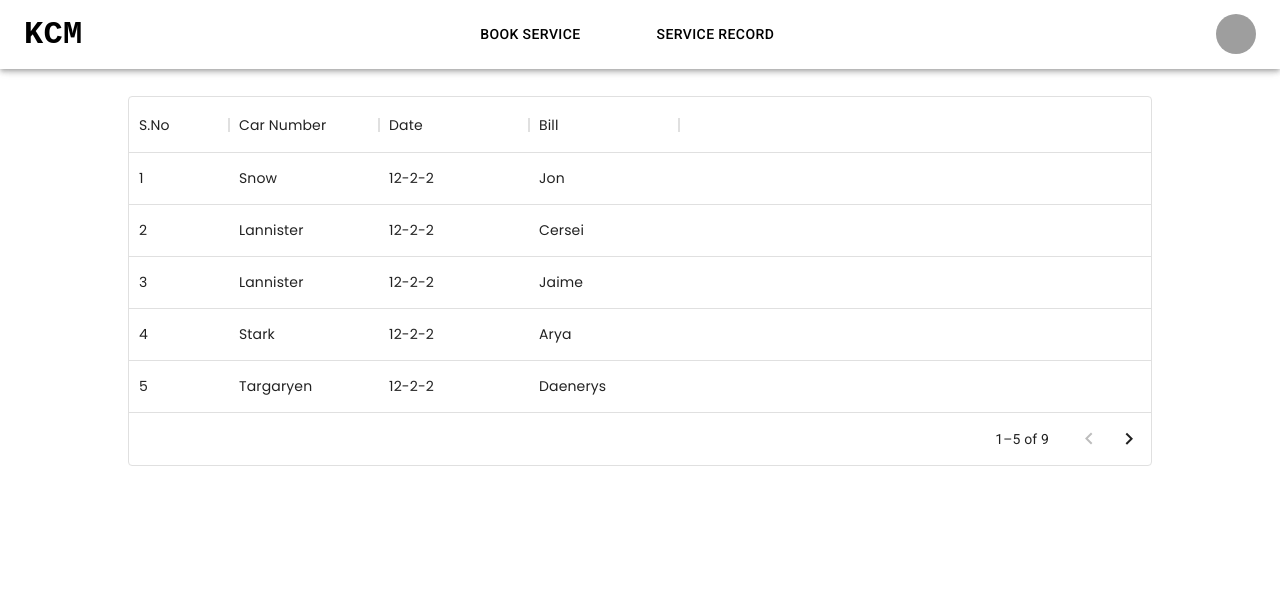
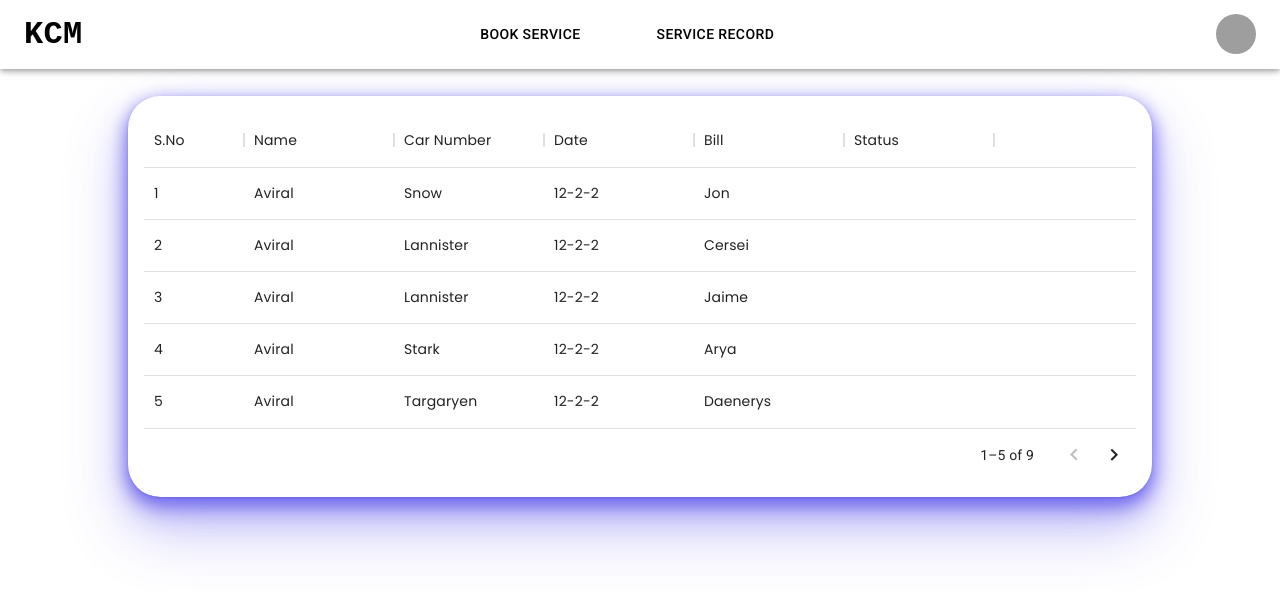
Before and after one commit to HAL-Services/KCM-New, a React (Create React App) app: page /record in a window 1280 px wide. Shown: the top 592 px of the page. Built offline with nearby package versions, Linux system fonts and the light colour scheme; sample sign-in values are in the browser's storage; grey boxes are pictures that could not be loaded.

Commit message:
Changes to service Pages

```diff
--- a/src/components/DataTable.jsx
+++ b/src/components/DataTable.jsx
@@ -1,7 +1,13 @@
 import "../styles/DataTable.styles.scss";
 import { DataGrid } from "@mui/x-data-grid";
+import { faRightToBracket } from "@fortawesome/free-solid-svg-icons";
 const columns = [
   { field: "id", headerName: "S.No" },
+  {
+    field: "name",
+    headerName: "Name",
+    width: 150,
+  },
   {
     field: "carNo",
     headerName: "Car Number",
@@ -18,29 +24,47 @@ const columns = [
     sortable: false,
     width: 150,
   },
+  { field: "status", headerName: "Status", sortable: true, width: 150 },
 ];
 
 const rows = [
-  { id: 1, carNo: "Snow", time: "12-2-2", bill: "Jon" },
-  { id: 2, carNo: "Lannister", time: "12-2-2", bill: "Cersei" },
-  { id: 3, carNo: "Lannister", time: "12-2-2", bill: "Jaime" },
-  { id: 4, carNo: "Stark", time: "12-2-2", bill: "Arya" },
-  { id: 5, carNo: "Targaryen", time: "12-2-2", bill: "Daenerys" },
-  { id: 6, carNo: "Melisandre", time: "12-2-2", bill: "aa" },
-  { id: 7, carNo: "Clifford", time: "12-2-2", bill: "Ferrara" },
-  { id: 8, carNo: "Frances", time: "12-2-2", bill: "Rossini" },
-  { id: 9, carNo: "Roxie", time: "12-2-2", bill: "Harvey" },
+  { id: 1, name: "Aviral", carNo: "Snow", time: "12-2-2", bill: "Jon" },
+  { id: 2, name: "Aviral", carNo: "Lannister", time: "12-2-2", bill: "Cersei" },
+  { id: 3, name: "Aviral", carNo: "Lannister", time: "12-2-2", bill: "Jaime" },
+  { id: 4, name: "Aviral", carNo: "Stark", time: "12-2-2", bill: "Arya" },
+  {
+    id: 5,
+    name: "Aviral",
+    carNo: "Targaryen",
+    time: "12-2-2",
+    bill: "Daenerys",
+  },
+  { id: 6, name: "Aviral", carNo: "Melisandre", time: "12-2-2", bill: "aa" },
+  { id: 7, name: "Aviral", carNo: "Clifford", time: "12-2-2", bill: "Ferrara" },
+  { id: 8, name: "Aviral", carNo: "Frances", time: "12-2-2", bill: "Rossini" },
+  { id: 9, name: "Aviral", carNo: "Roxie", time: "12-2-2", bill: "Harvey" },
 ];
 
 export default function DataTable() {
   return (
-    <div style={{ height: 370, width: "80%", marginTop: "4rem" }}>
+    <div
+      style={{
+        height: "auto",
+        width: "80%",
+        marginTop: "4rem",
+        boxShadow:
+          "rgba(79, 71, 235, 0.3) 0px 1px 2px,rgba(79, 71, 235, 0.3) 0px 4px 15px, rgba(79, 71, 235, 0.3) 0px 8px 20px,rgba(80, 71, 235, 0.3) 0px 8px 16px, rgba(80, 71, 235, 0.3) 0px 16px 32px,rgba(79, 71, 235, 0.3) 0px 32px 64px",
+        borderRadius: "2rem",
+      }}
+    >
       <DataGrid
         className="data-grid"
         rows={rows}
         columns={columns}
         pageSize={5}
         rowsPerPageOptions={[5]}
+        autoHeight={true}
+        style={{ border: "none", padding: "1rem" }}
       />
     </div>
   );
--- a/src/components/ServiceBar.jsx
+++ b/src/components/ServiceBar.jsx
@@ -108,12 +108,12 @@ export default function ServiceBar() {
                 color: "black",
               }}
             >
-              {pages.map((page) => (
+              {pages.map((page, index) => (
                 <MenuItem
                   style={{
                     color: "black",
                   }}
-                  key={page}
+                  key={index}
                   onClick={handleCloseNavMenu}
                 >
                   <Link
@@ -122,7 +122,7 @@ export default function ServiceBar() {
                     }}
                     to={`/${page[0]}`}
                   >
-                    <Typography style={{ color: "black" }} textAlign="center">
+                    <Typography style={{ color: "black", textAlign: "center" }}>
                       {page[1]}
                     </Typography>
                   </Link>
@@ -155,10 +155,10 @@ export default function ServiceBar() {
             style={{ justifyContent: "center", color: "black" }}
             sx={{ flexGrow: 1, display: { xs: "none", md: "flex" } }}
           >
-            {pages.map((page) => (
+            {pages.map((page, index) => (
               <Link to={`/${page[0]}`}>
                 <Button
-                  key={page[0]}
+                  key={index}
                   onClick={handleCloseNavMenu}
                   sx={{ my: 2, color: "white", display: "block" }}
                   style={{ marginRight: "60px", color: "black" }}
@@ -196,8 +196,8 @@ export default function ServiceBar() {
                   <Button
                     style={{
                       color: "black",
+                      textAlign: "center",
                     }}
-                    textAlign="center"
                   >
                     Profile
                   </Button>
@@ -207,8 +207,8 @@ export default function ServiceBar() {
                 <Button
                   style={{
                     color: "black",
+                    textAlign: "center",
                   }}
-                  textAlign="center"
                   onClick={handleClick}
                 >
                   Logout
--- a/src/styles/ExpertisePage.styles.scss
+++ b/src/styles/ExpertisePage.styles.scss
@@ -29,7 +29,7 @@
     padding: 3rem 2rem;
     margin-bottom: 30px;
   }
-  transition: 500ms all ease-out;
+  transition: 200ms;
   &:hover {
     transform: scale(1.05);
     box-shadow: rgb(95, 95, 223) 0px 13px 27px -5px,
--- a/src/styles/ServiceForm.styles.scss
+++ b/src/styles/ServiceForm.styles.scss
@@ -19,7 +19,7 @@
     justify-content: center;
     flex-direction: column;
     width: 100%;
-    padding: 20px;
+    padding: 2rem 5rem;
     .input-container {
       position: relative;
       border-bottom: 1px solid black;
@@ -36,13 +36,14 @@
     border: none;
     height: 50px;
     padding: 0 5px;
-    font-size: var(--h2-font-size);
+    font-size: var(--normal-font-size);
     color: var(--secondary-color);
   }
   .input-container label {
+    font-size: var(--font-semi-bold);
     position: absolute;
     top: 40%;
-    left: 14px;
+    left: 15px;
     font-size: var(--normal-font-size);
     pointer-events: none;
     color: var(--secondary-color);
@@ -52,7 +53,7 @@
   }
   .input-container input:focus ~ label,
   .input-container input:valid ~ label {
-    top: -10px;
+    top: -12px;
     transform: scale(1);
     left: 0;
     color: var(--first-color);
@@ -70,6 +71,12 @@
       border-radius: 2em;
       transition: 0.5s;
       margin-top: var(--mb-1);
+      @media screen and (max-width: 1300px) {
+        width: 50%;
+      }
+      @media screen and (max-width:1120px) {
+        width: 77%;
+      }
       @media screen and (max-width: 1000px) {
         width: 100%;
         padding: 0.8em 3.5em;
--- a/src/styles/ServiceRegistration.styles.scss
+++ b/src/styles/ServiceRegistration.styles.scss
@@ -8,5 +8,6 @@
 .service-registration-title {
   padding: 10px;
   font-size: 2rem;
+  color: var(--first-color);
   font-weight: bold;
 }
```
